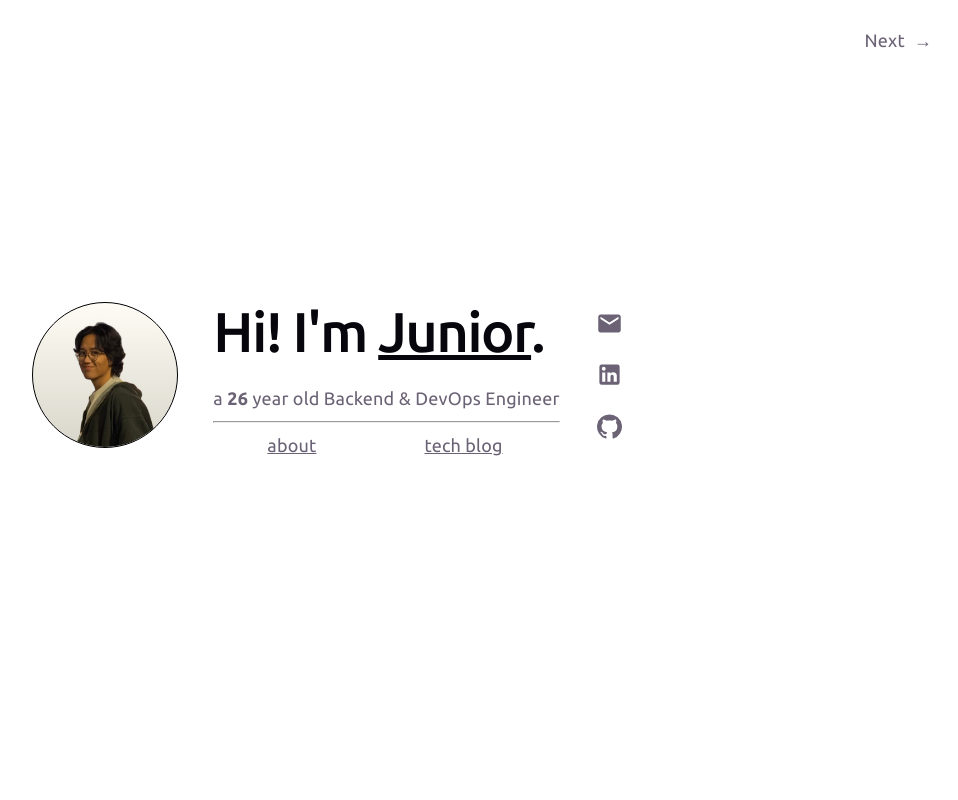
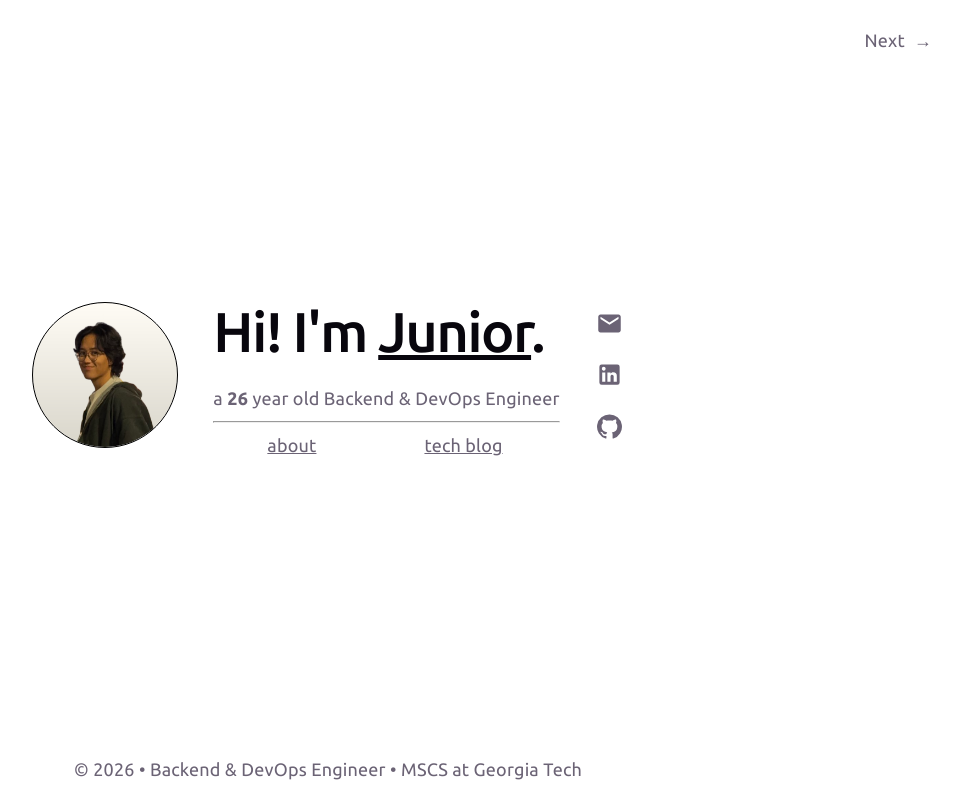
Before and after one commit to juniortaeza/personal-website, a React (Vite) app: page / in a window 1280 px wide. Shown: the whole page, without its empty margins (312-1270 px from the left). Built offline with nearby package versions, Linux system fonts and the light colour scheme.

Commit message:
SEO purposes, authenticity

```diff
--- a/src/App.jsx
+++ b/src/App.jsx
@@ -3,7 +3,10 @@ import { Outlet } from 'react-router-dom'
 function App() {
   return (
     <div>
-      <Outlet />
+      <main><Outlet /></main>
+      <footer>
+        <p>© 2026 • Backend & DevOps Engineer • MSCS at Georgia Tech</p>
+      </footer>
     </div>
   );
 }
```
